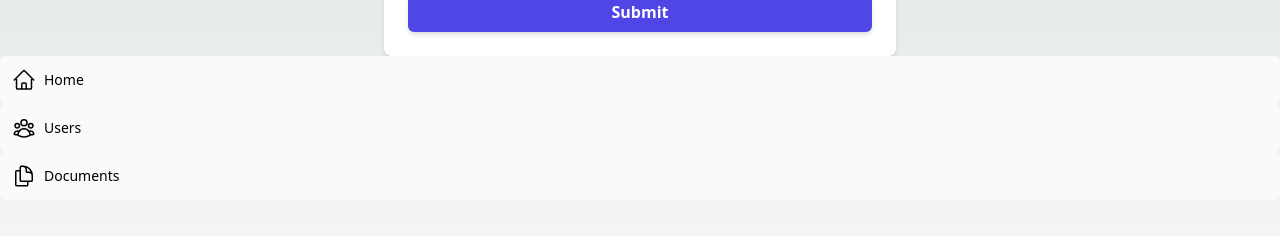
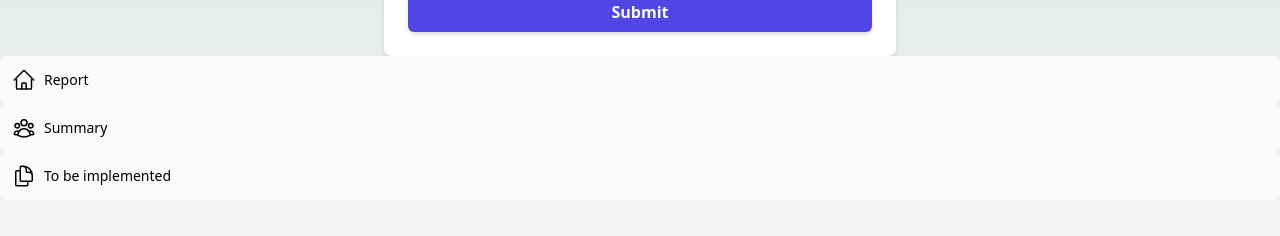
Before and after one commit to FredColl/mjolk, a Next.js app: page /private/report in a window 1280 px wide. Shown: the part 366-602 px from the top of the page. Built offline with nearby package versions, Linux system fonts and the light colour scheme.

Commit message:
fix: nav routes

```diff
--- a/src/app/private/navigation.tsx
+++ b/src/app/private/navigation.tsx
@@ -10,17 +10,17 @@ import Link from "next/link";
 export default function NavLinks() {
   const links = [
     {
-      name: "Home",
-      href: "/reportmilk",
+      name: "Report",
+      href: "/private/report",
       icon: HomeIcon,
     },
     {
-      name: "Users",
-      href: "/users",
+      name: "Summary",
+      href: "/private/summary",
       icon: UserGroupIcon,
     },
     {
-      name: "Documents",
+      name: "To be implemented",
       href: "/documents",
       icon: DocumentDuplicateIcon,
     },
```
